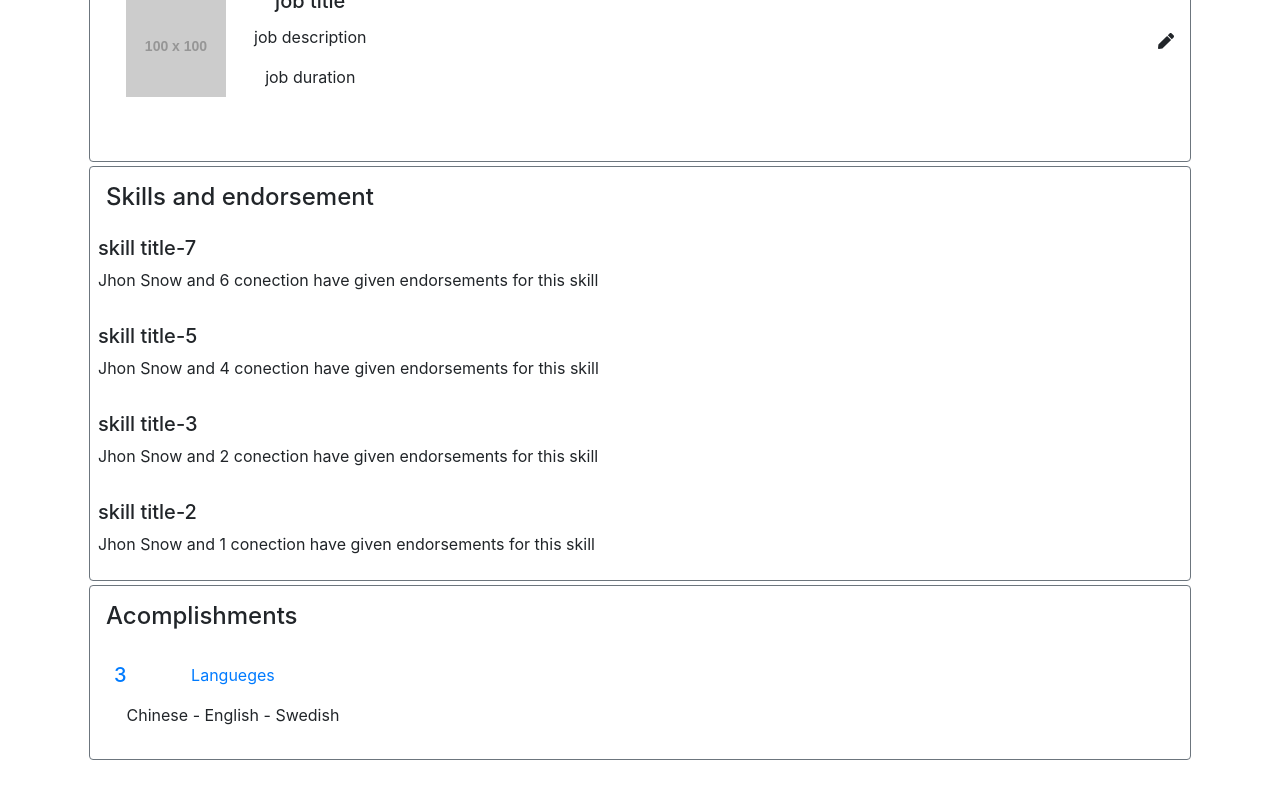
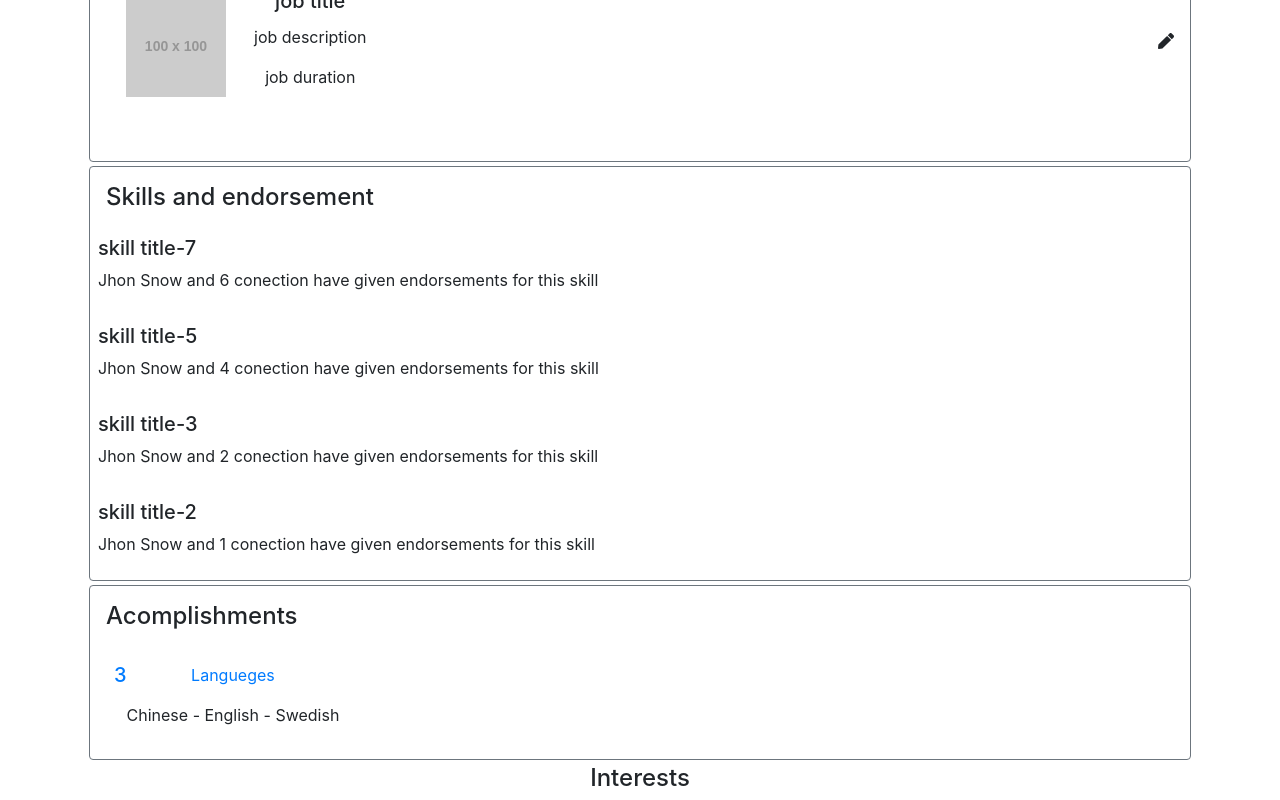
Before and after one commit to carlo-lombardi/linkedin-clone-strive, a React (Create React App) app: page /profile in a window 1280 px wide. Shown: the part 1234-2034 px from the top of the page. Before the commit the page ends 1998 px from the top, so only its background shows below. Built offline with nearby package versions, Linux system fonts and the light colour scheme.

Commit message:
update.....

```diff
--- /dev/null
+++ b/src/components/Interests.jsx
@@ -0,0 +1,7 @@
+import React from "react";
+import { Col } from "react-bootstrap";
+import CardElement from "./CardElement";
+
+export default function Interests() {
+	return <h4>Interests</h4>;
+}
--- a/src/components/Profile.jsx
+++ b/src/components/Profile.jsx
@@ -1,6 +1,7 @@
 import ExperienceAndEdu from "./ExperienceAndEdu";
 import Skills from "./Skills";
 import Acomplishments from "./Acomplishments";
+import Interests from "./Interests";
 import { Col, Container, Row } from "react-bootstrap";
 import "bootstrap/dist/css/bootstrap.min.css";
 
@@ -14,6 +15,7 @@ export default function Profile() {
 					<ExperienceAndEdu />
 					<Skills />
 					<Acomplishments />
+					<Interests />
 				</Col>
 			</Row>
 		</Container>
```
